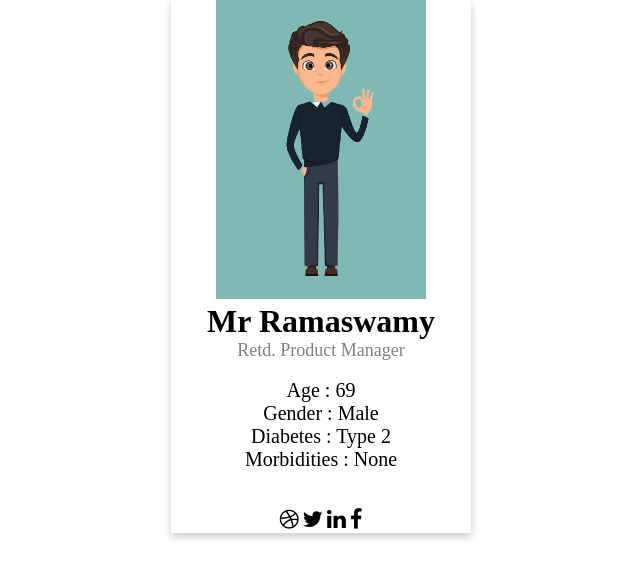
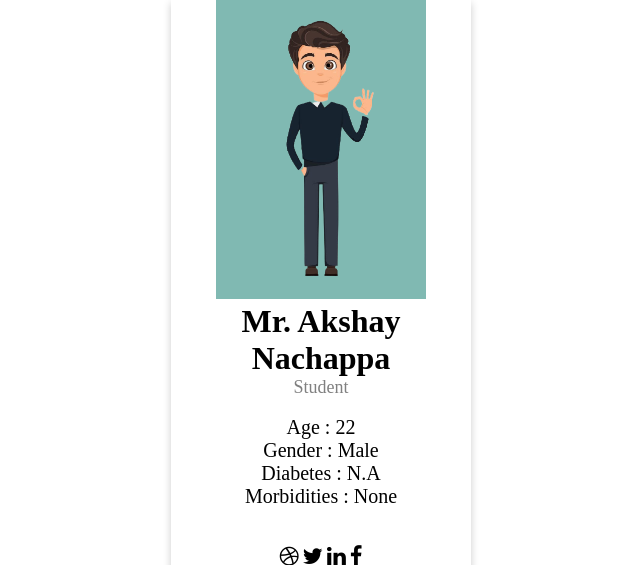
Before and after one commit to 8bitRavan/FinalYearProject, a Flask app: page /patient/report in a window 1280 px wide. Shown: the part 143-708 px from the top of the page, without its empty margins (319-959 px from the left). Run offline with Flask 2, Linux system fonts and the light colour scheme; data that the repository does not hold is empty; some libraries are stand-ins or nearby versions; some web fonts are replaced.

Commit message:
Update patientReport.html

```diff
--- a/templates/patientReport.html
+++ b/templates/patientReport.html
@@ -50,11 +50,11 @@
     <div class="m-auto max-width-1 my-2">
       <div class="card">
         <img src="/static/images/patient-img.png" alt="John" style="width:70%">
-        <h1>Mr Ramaswamy</h1>
-        <p class="title">Retd. Product Manager</p><br>
-        <p style="font-size: 20px;">Age : 69</p>
+        <h1>Mr. Akshay Nachappa</h1>
+        <p class="title">Student</p><br>
+        <p style="font-size: 20px;">Age : 22</p>
         <p style="font-size: 20px;">Gender  : Male</p>
-        <p style="font-size: 20px;">Diabetes : Type 2</p>
+        <p style="font-size: 20px;">Diabetes : N.A</p>
         <p style="font-size: 20px;">Morbidities : None</p> <br><br>
         <a href="#"><i class="fa fa-dribbble"></i></a>
         <a href="#"><i class="fa fa-twitter"></i></a>
```
